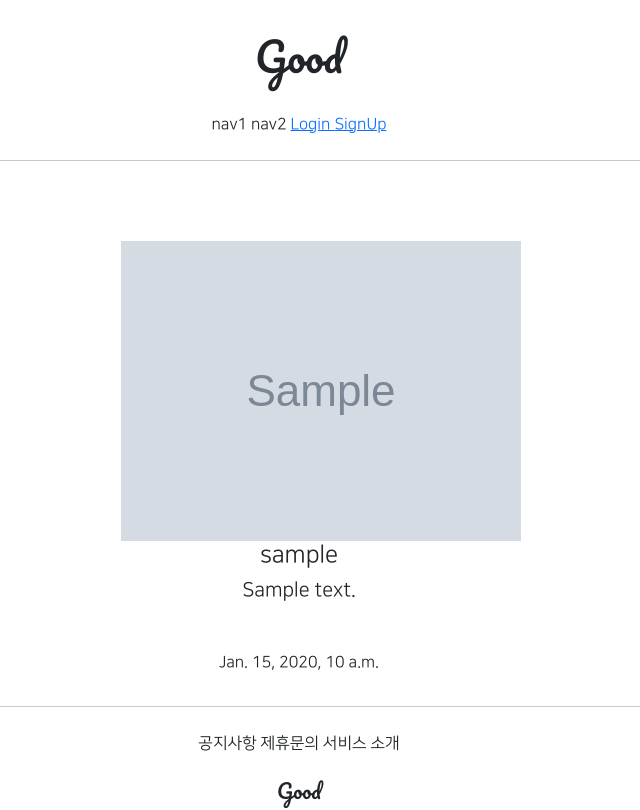
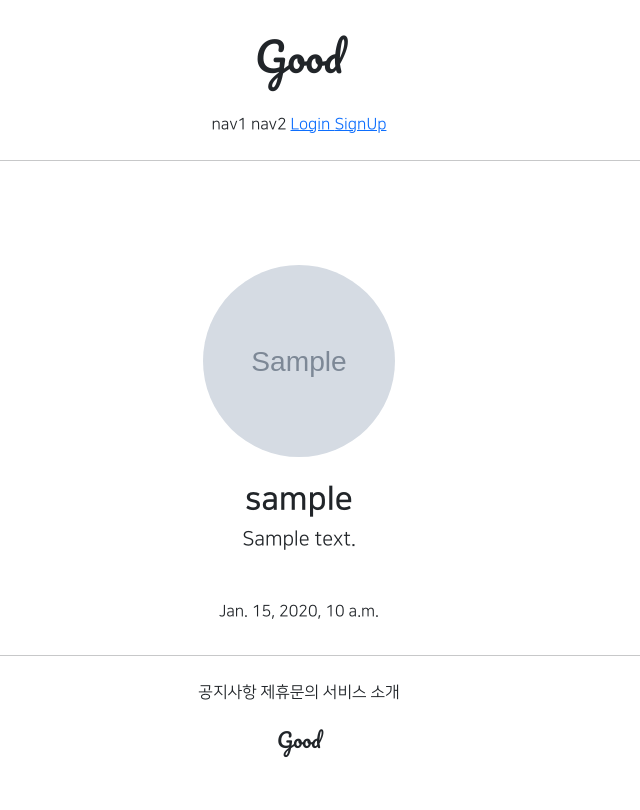
Before and after one commit to wer319452/self_GIS_study_git, a Django app: page /accounts/detail/1 in a window 1280 px wide. Shown: the top 810 px of the page, without its empty margins (341-981 px from the left). After the commit the page ends 757 px from the top, so only its background shows below. Run offline with Django 3.2, Linux system fonts and the light colour scheme; tables that the repository leaves empty hold one stand-in row (values such as "Sample post"); grey boxes marked "Sample" are stand-in pictures; parts of the project's set-up code (start-up, migrations or seed data) failed here and were passed over; some libraries are stand-ins or nearby versions.

Commit message:
7.27 GIS self commit 2

```diff
--- a/accountapp/templates/accountapp/detail.html
+++ b/accountapp/templates/accountapp/detail.html
@@ -7,15 +7,16 @@
         <div class="m-5">
             {% if target_user.profile %}
             <img src="{{ target_user.profile.image.url }}"
+                 class="profile_image m-4"
                  alt="profile image">
-            <h4>{{ target_user.profile.nickname }}</h4>
+            <h2 class="NMS_B">{{ target_user.profile.nickname }}</h2>
             <h5>{{ target_user.profile.message }}</h5>
             {% else %}
-            <h4>
+            <h2>
                 <a href="{% url 'profileapp:create' %}">
                     Create profile
                 </a>
-            </h4>
+            </h2>
             {% endif %}
         </div>
         <div>
--- a/static/base.css
+++ b/static/base.css
@@ -20,3 +20,14 @@
     max-width: 500px;
     padding: 1rem 1.5rem;
 }
+
+.profile_image{
+    height: 12rem;
+    width: 12rem;
+    border-radius: 20rem;
+    object-fit: cover;
+}
+
+.NMS_B{
+    font-family: "NanumSquareB", cursive;
+}
```
